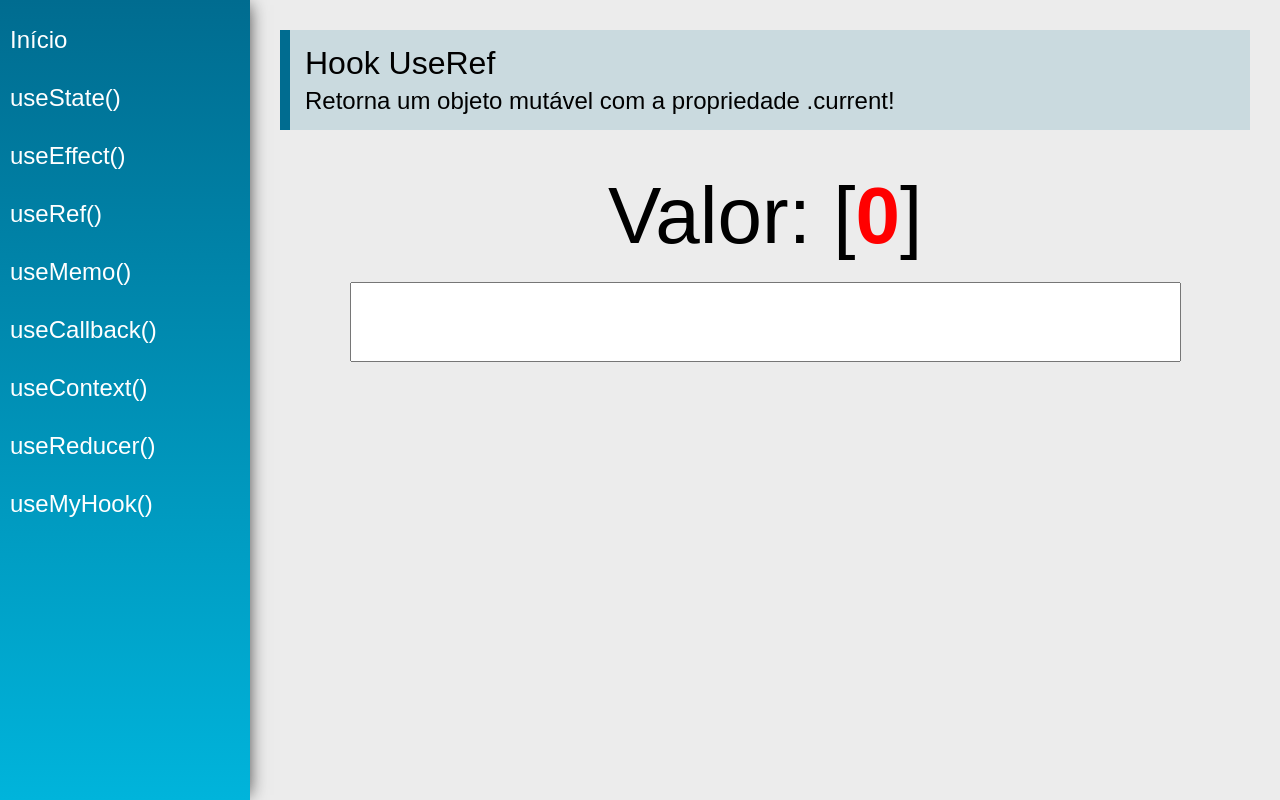
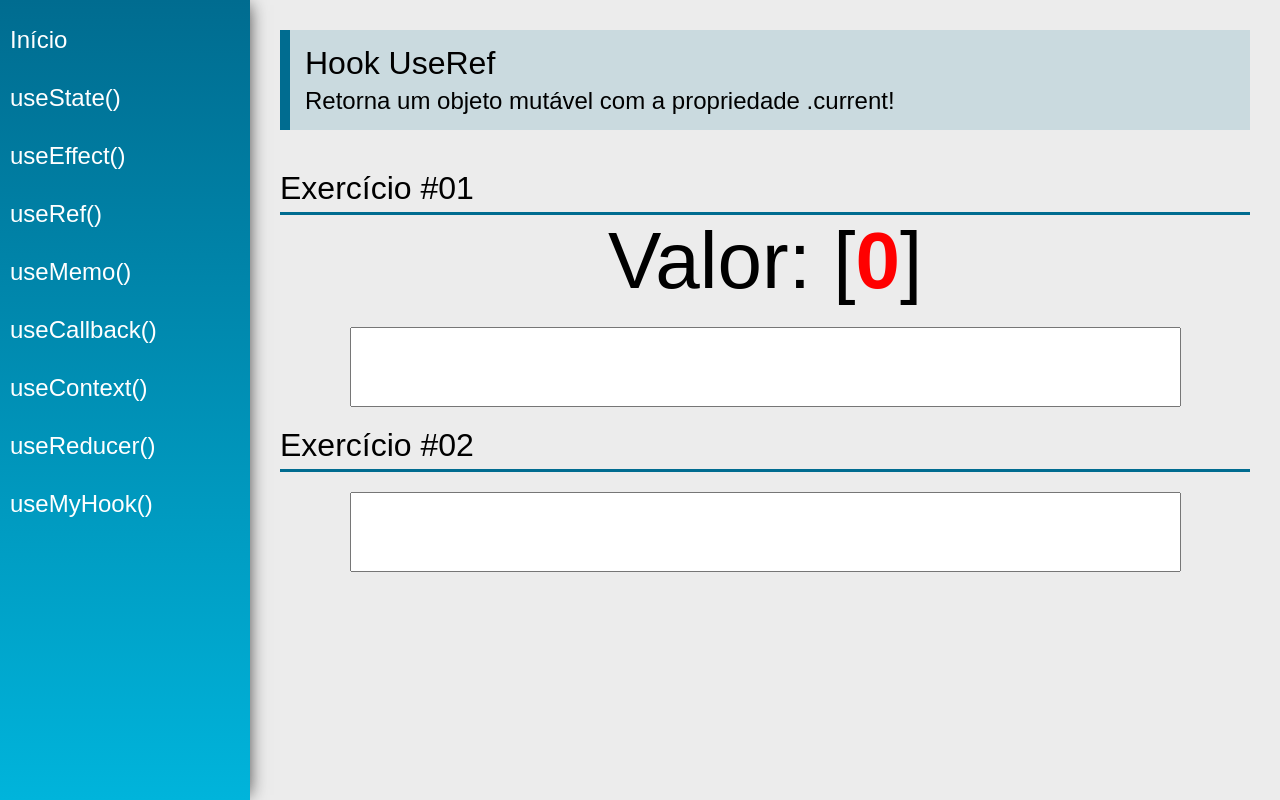
Before and after one commit to assisdefrancisco/hooks-react, a React (Create React App) app: page /useRef in a window 1280 px wide. Built offline with nearby package versions, Linux system fonts and the light colour scheme.

Commit message:
Usando o useEffect, UseState e UseRef para contar quantas vezes o input é modificado

```diff
--- a/src/views/examples/UseRef.jsx
+++ b/src/views/examples/UseRef.jsx
@@ -1,13 +1,15 @@
 import React, { useEffect, useRef, useState } from 'react'
 import PageTitle from '../../components/layout/PageTitle'
+import SectionTitle from '../../components/layout/SectionTitle'
 
 const UseRef = (props) => {
     const [valor1, setValor1] = useState('');
+    const [valor2, setValor2] = useState('');
     const count = useRef(0);
 
     useEffect(() => {
         count.current = count.current + 1
-    }, [valor1])
+    }, [valor1, valor2])
 
     return (
         <div className="UseRef">
@@ -15,7 +17,7 @@ const UseRef = (props) => {
                 title="Hook UseRef"
                 subtitle="Retorna um objeto mutável com a propriedade .current!"
             />
-
+            <SectionTitle title="Exercício #01" />
             <div className="center">
                 <div>
                     <span className="text">Valor: </span>
@@ -28,6 +30,15 @@ const UseRef = (props) => {
                     onChange={e => setValor1(e.target.value)}
                 />
             </div>
+
+            <SectionTitle title="Exercício #02" />
+            <div className="center">
+                <input type="text" className="input"
+                    value={valor2}
+                    onChange={e => setValor2(e.target.value)}
+                />
+            </div>
+
         </div>
     )
 }
```
